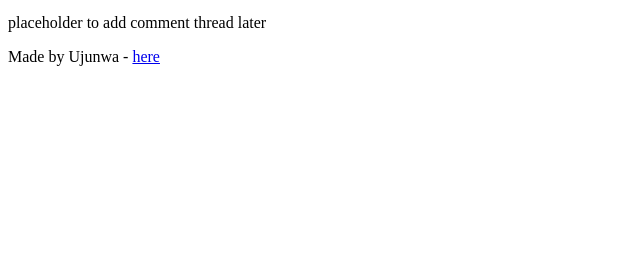
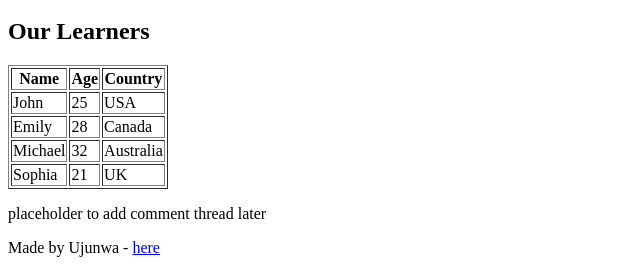
Before and after one commit to Ujunwa081/My_First_Portfolio, a plain HTML site: page html_basic/index.html in a window 1280 px wide. Shown: the part 593-866 px from the top of the page, without its empty margins (0-640 px from the left). Before the commit the page ends 800 px from the top, so only its background shows below. Drawn offline with Linux system fonts and the light colour scheme.

Commit message:
Add learners table to index.html

```diff
--- a/html_basic/index.html
+++ b/html_basic/index.html
@@ -27,6 +27,41 @@
 																								            <a href="https://alxafrica.com" target="_blank">
 																										                    <img src="https://i.ibb.co/gTDZZT8/ALX-Logo-07.png" alt="ALX Logo" width="300">
 																												                </a>
+
+																														            <!-- ✅ New Table Section added here -->
+																															                <h2>Our Learners</h2>
+																																	            <table border="1">
+																																			                    <thead>
+																																						                        <tr>
+																																										                        <th>Name</th>
+																																													                        <th>Age</th>
+																																																                        <th>Country</th>
+																																																			                    </tr>
+																																																					                    </thead>
+																																																							                    <tbody>
+																																																										                        <tr>
+																																																														                        <td>John</td>
+																																																																	                        <td>25</td>
+																																																																				                        <td>USA</td>
+																																																																							                    </tr>
+																																																																									                        <tr>
+																																																																													                        <td>Emily</td>
+																																																																																                        <td>28</td>
+																																																																																			                        <td>Canada</td>
+																																																																																						                    </tr>
+																																																																																								                        <tr>
+																																																																																												                        <td>Michael</td>
+																																																																																															                        <td>32</td>
+																																																																																																		                        <td>Australia</td>
+																																																																																																					                    </tr>
+																																																																																																							                        <tr>
+																																																																																																											                        <td>Sophia</td>
+																																																																																																														                        <td>21</td>
+																																																																																																																	                        <td>UK</td>
+																																																																																																																				                    </tr>
+																																																																																																																						                    </tbody>
+																																																																																																																								                </table>
+																																																																																																																										            <!-- ✅ Table ends before </article> -->
 																																																																																																																											            </article>
 
 																																																																																																																												            <aside>
```
Lines whose indentation alone changed are shown as unchanged.
